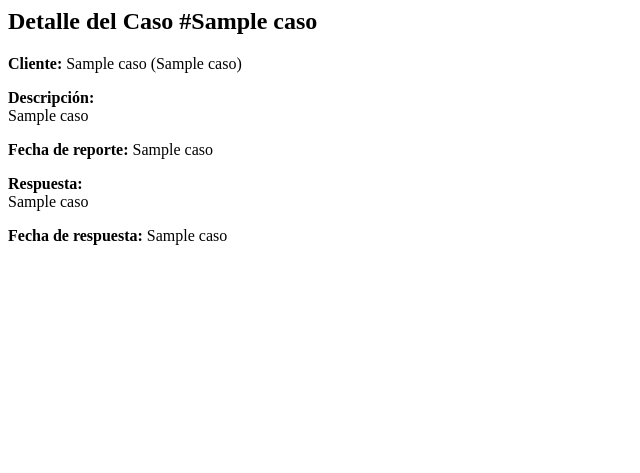
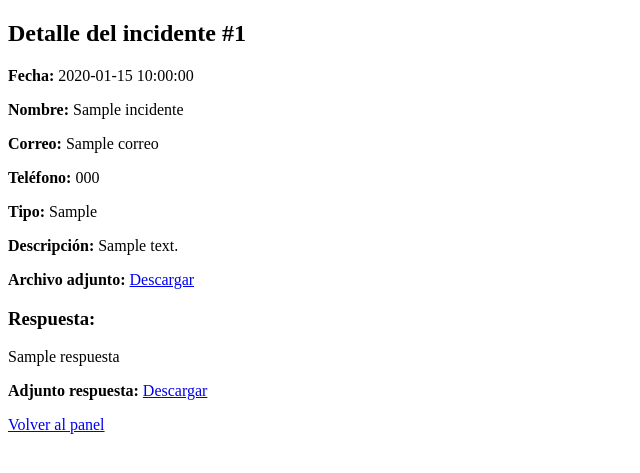
Before and after one commit to flasso/sistema-soporte, a Flask app: template templates/detalle.html in a window 1280 px wide. Shown: the top 473 px of the page, without its empty margins (0-640 px from the left). Run offline with Flask 3, Linux system fonts and the light colour scheme; the template is opened without the code that fills it: most values are stand-ins (such as "Sample title", 1, 10 or a date in 2020).

Commit message:
Actualización de app.py con envío de archivos y correo

```diff
--- a/app.py
+++ b/app.py
@@ -1,37 +1,47 @@
-from flask import Flask, render_template, request
+from flask import Flask, render_template, request, redirect, url_for, send_from_directory
 from flask_mail import Mail, Message
 import sqlite3
+import os
 from datetime import datetime
 
 app = Flask(__name__)
 
-# Configuración del correo
+# Configuración de Flask-Mail
 app.config['MAIL_SERVER'] = 'smtp.gmail.com'
 app.config['MAIL_PORT'] = 587
 app.config['MAIL_USE_TLS'] = True
-app.config['MAIL_USERNAME'] = 'soporte@cloudsoftware.com.co'  # 👉 Reemplaza con tu correo
-app.config['MAIL_PASSWORD'] = 'yqwm byqv lkft suvx'  # 👉 Reemplaza con tu contraseña de aplicación
-app.config['MAIL_DEFAULT_SENDER'] = 'soporte@cloudsoftware.com.co'  # 👉 Debe ser el mismo correo
-
+app.config['MAIL_USERNAME'] = 'soporte@cloudsoftware.com.co'  # Cambia si es necesario
+app.config['MAIL_PASSWORD'] = 'yqwm byqv lkft suvx'  # Usa una contraseña de aplicación
 mail = Mail(app)
 
-# Crear base de datos
-def init_db():
-    conn = sqlite3.connect("soporte.db")
-    cursor = conn.cursor()
-    cursor.execute('''
-        CREATE TABLE IF NOT EXISTS incidentes (
-            id INTEGER PRIMARY KEY AUTOINCREMENT,
-            nombre TEXT,
-            correo TEXT,
-            descripcion TEXT,
-            fecha_reporte TEXT,
-            respuesta TEXT,
-            fecha_respuesta TEXT
-        )
-    ''')
+# Carpeta para archivos
+UPLOAD_FOLDER = 'uploads'
+os.makedirs(UPLOAD_FOLDER, exist_ok=True)
+app.config['UPLOAD_FOLDER'] = UPLOAD_FOLDER
+
+# Base de datos
+DB = 'incidentes.db'
+
+def crear_tabla():
+    conn = sqlite3.connect(DB)
+    c = conn.cursor()
+    c.execute('''CREATE TABLE IF NOT EXISTS incidentes (
+        id INTEGER PRIMARY KEY AUTOINCREMENT,
+        nombre TEXT,
+        correo TEXT,
+        telefono TEXT,
+        fecha TEXT,
+        tipo_problema TEXT,
+        descripcion TEXT,
+        archivo TEXT DEFAULT '',
+        respuesta TEXT DEFAULT '',
+        archivo_respuesta TEXT DEFAULT '',
+        estado TEXT DEFAULT 'Abierto'
+    )''')
     conn.commit()
     conn.close()
+
+crear_tabla()
 
 @app.route('/', methods=['GET', 'POST'])
 def soporte():
@@ -40,96 +50,91 @@ def soporte():
         correo = request.form['correo']
         telefono = request.form['telefono']
         descripcion = request.form['descripcion']
-        fecha = datetime.now().strftime("%Y-%m-%d %H:%M")
+        tipo_problema = request.form['tipo_problema']
+        archivo = request.files.get('archivo')
+        archivo_nombre = ''
 
-        # Guardar en base de datos
-        conn = sqlite3.connect("soporte.db")
-        cursor = conn.cursor()
-        cursor.execute("INSERT INTO incidentes (nombre, correo, descripcion, fecha_reporte) VALUES (?, ?, ?, ?)",
-                       (nombre, correo, descripcion, fecha))
+        if archivo and archivo.filename:
+            archivo_nombre = f"{datetime.now().strftime('%Y%m%d%H%M%S')}_{archivo.filename}"
+            archivo.save(os.path.join(app.config['UPLOAD_FOLDER'], archivo_nombre))
+
+        fecha = datetime.now().strftime('%Y-%m-%d %H:%M:%S')
+
+        conn = sqlite3.connect(DB)
+        c = conn.cursor()
+        c.execute("INSERT INTO incidentes (nombre, correo, telefono, fecha, tipo_problema, descripcion, archivo) VALUES (?, ?, ?, ?, ?, ?, ?)",
+                  (nombre, correo, telefono, fecha, tipo_problema, descripcion, archivo_nombre))
         conn.commit()
         conn.close()
 
-        # Enviar correo
-        msg = Message("📩 Nuevo incidente de soporte registrado",
+        # Enviar correo a soporte
+        msg = Message("Nuevo incidente de soporte",
                       recipients=["soporte@cloudsoftware.com.co"])
-        msg.body = f"""Se ha registrado un nuevo incidente de soporte:
+        msg.body = f"""
+        Nuevo incidente:
+        Nombre: {nombre}
+        Correo: {correo}
+        Teléfono: {telefono}
+        Tipo de problema: {tipo_problema}
+        Descripción: {descripcion}
+        Fecha: {fecha}
+        """
+        if archivo_nombre:
+            with app.open_resource(os.path.join(app.config['UPLOAD_FOLDER'], archivo_nombre)) as fp:
+                msg.attach(archivo_nombre, archivo.content_type, fp.read())
 
-Nombre: {nombre}
-Correo: {correo}
-Teléfono: {telefono}
-Descripción: {descripcion}
-Fecha de reporte: {fecha}
-"""
         mail.send(msg)
-
-        return "✅ Tu mensaje ha sido enviado correctamente. Gracias."
+        return redirect(url_for('gracias'))
 
     return render_template('formulario.html')
 
+@app.route('/gracias')
+def gracias():
+    return "Gracias por enviar tu incidente. Nuestro equipo lo atenderá pronto."
+
 @app.route('/admin')
 def admin():
-    conn = sqlite3.connect("soporte.db")
-    cursor = conn.cursor()
-    cursor.execute("SELECT * FROM incidentes")
-    datos = cursor.fetchall()
+    conn = sqlite3.connect(DB)
+    conn.row_factory = sqlite3.Row
+    c = conn.cursor()
+    c.execute("SELECT * FROM incidentes ORDER BY fecha DESC")
+    incidentes = c.fetchall()
     conn.close()
-    return render_template("panel.html", datos=datos)
+    return render_template('admin.html', incidentes=incidentes)
 
-@app.route('/caso/<int:id>', methods=['GET', 'POST'])
+@app.route('/uploads/<filename>')
+def uploaded_file(filename):
+    return send_from_directory(app.config['UPLOAD_FOLDER'], filename)
 
+@app.route('/responder/<int:id>', methods=['POST'])
+def responder(id):
+    respuesta = request.form['respuesta']
+    archivo_respuesta = request.files.get('archivo_respuesta')
+    archivo_respuesta_nombre = ''
 
+    if archivo_respuesta and archivo_respuesta.filename:
+        archivo_respuesta_nombre = f"respuesta_{datetime.now().strftime('%Y%m%d%H%M%S')}_{archivo_respuesta.filename}"
+        archivo_respuesta.save(os.path.join(app.config['UPLOAD_FOLDER'], archivo_respuesta_nombre))
 
-@app.route('/caso/<int:id>', methods=['GET', 'POST'])
-def detalle(id):
-    conn = sqlite3.connect("soporte.db")
-    cursor = conn.cursor()
+    conn = sqlite3.connect(DB)
+    c = conn.cursor()
+    c.execute("UPDATE incidentes SET respuesta = ?, estado = ?, archivo_respuesta = ? WHERE id = ?", (respuesta, 'Cerrado', archivo_respuesta_nombre, id))
+    c.execute("SELECT correo FROM incidentes WHERE id = ?", (id,))
+    correo_cliente = c.fetchone()[0]
+    conn.commit()
+    conn.close()
 
-    # Obtener el caso
-    cursor.execute("SELECT * FROM incidentes WHERE id=?", (id,))
-    caso = cursor.fetchone()
+    # Enviar correo con respuesta
+    msg = Message("Respuesta a tu incidente", recipients=[correo_cliente])
+    msg.body = f"Hola, esta es la respuesta a tu incidente:\n\n{respuesta}\n\nGracias por contactarnos."
+    if archivo_respuesta_nombre:
+        with app.open_resource(os.path.join(app.config['UPLOAD_FOLDER'], archivo_respuesta_nombre)) as fp:
+            msg.attach(archivo_respuesta_nombre, archivo_respuesta.content_type, fp.read())
 
-    if request.method == 'POST':
-        respuesta = request.form['respuesta']
-        fecha = datetime.now().strftime("%Y-%m-%d %H:%M")
-
-        # Guardar la respuesta en la base de datos
-        cursor.execute("UPDATE incidentes SET respuesta=?, fecha_respuesta=? WHERE id=?",
-                       (respuesta, fecha, id))
-        conn.commit()
-
-        # Enviar correo al cliente con la respuesta
-        correo_cliente = caso[2]  # índice del correo en la tupla
-        nombre_cliente = caso[1]
-        descripcion = caso[3]
-
-        msg = Message("🛠️ Respuesta a tu solicitud de soporte",
-                      recipients=[correo_cliente])
-        msg.body = f"""Hola {nombre_cliente},
-
-Hemos revisado tu caso registrado el {caso[4]} con la siguiente descripción:
-
-"{descripcion}"
-
-Nuestra respuesta es:
-
-{respuesta}
-
-Fecha de respuesta: {fecha}
-
-Gracias por confiar en nuestro equipo de soporte.
-"""
-        mail.send(msg)
-
-        # Volver a cargar el caso con los cambios
-        cursor.execute("SELECT * FROM incidentes WHERE id=?", (id,))
-        caso = cursor.fetchone()
-
-    conn.close()
-    return render_template("detalle.html", caso=caso)
+    mail.send(msg)
+    return redirect(url_for('admin'))
 
 if __name__ == '__main__':
-    init_db()
-    import os
-port = int(os.environ.get("PORT", 5000))
-app.run(host='0.0.0.0', port=port)
+    crear_tabla()
+    port = int(os.environ.get("PORT", 5000))
+    app.run(host='0.0.0.0', port=port, debug=True)
--- a/templates/detalle.html
+++ b/templates/detalle.html
@@ -1,15 +1,27 @@
-<h2>Detalle del Caso #{{ caso[0] }}</h2>
-<p><strong>Cliente:</strong> {{ caso[1] }} ({{ caso[2] }})</p>
-<p><strong>Descripción:</strong><br>{{ caso[3] }}</p>
-<p><strong>Fecha de reporte:</strong> {{ caso[4] }}</p>
-
-{% if caso[5] %}
-<p><strong>Respuesta:</strong><br>{{ caso[5] }}</p>
-<p><strong>Fecha de respuesta:</strong> {{ caso[6] }}</p>
-{% else %}
-<form method="POST">
-  <label>Responder:</label><br>
-  <textarea name="respuesta" rows="5"></textarea><br><br>
-  <button type="submit">Enviar respuesta</button>
-</form>
-{% endif %}
+<!DOCTYPE html>
+<html lang="es">
+<head>
+    <meta charset="UTF-8">
+    <title>Detalle del Incidente</title>
+</head>
+<body>
+    <h2>Detalle del incidente #{{ incidente.id }}</h2>
+    <p><strong>Fecha:</strong> {{ incidente.fecha }}</p>
+    <p><strong>Nombre:</strong> {{ incidente.nombre }}</p>
+    <p><strong>Correo:</strong> {{ incidente.correo }}</p>
+    <p><strong>Teléfono:</strong> {{ incidente.telefono }}</p>
+    <p><strong>Tipo:</strong> {{ incidente.tipo_problema }}</p>
+    <p><strong>Descripción:</strong> {{ incidente.descripcion }}</p>
+    {% if incidente.archivo %}
+        <p><strong>Archivo adjunto:</strong> <a href="/uploads/{{ incidente.archivo }}">Descargar</a></p>
+    {% endif %}
+    {% if incidente.respuesta %}
+        <h3>Respuesta:</h3>
+        <p>{{ incidente.respuesta }}</p>
+        {% if incidente.archivo_respuesta %}
+            <p><strong>Adjunto respuesta:</strong> <a href="/uploads/{{ incidente.archivo_respuesta }}">Descargar</a></p>
+        {% endif %}
+    {% endif %}
+    <a href="/admin">Volver al panel</a>
+</body>
+</html>
```
Also changed, not shown: templates/formulario.html (+22 -12 lines), templates/index.html (+12 -7 lines).
